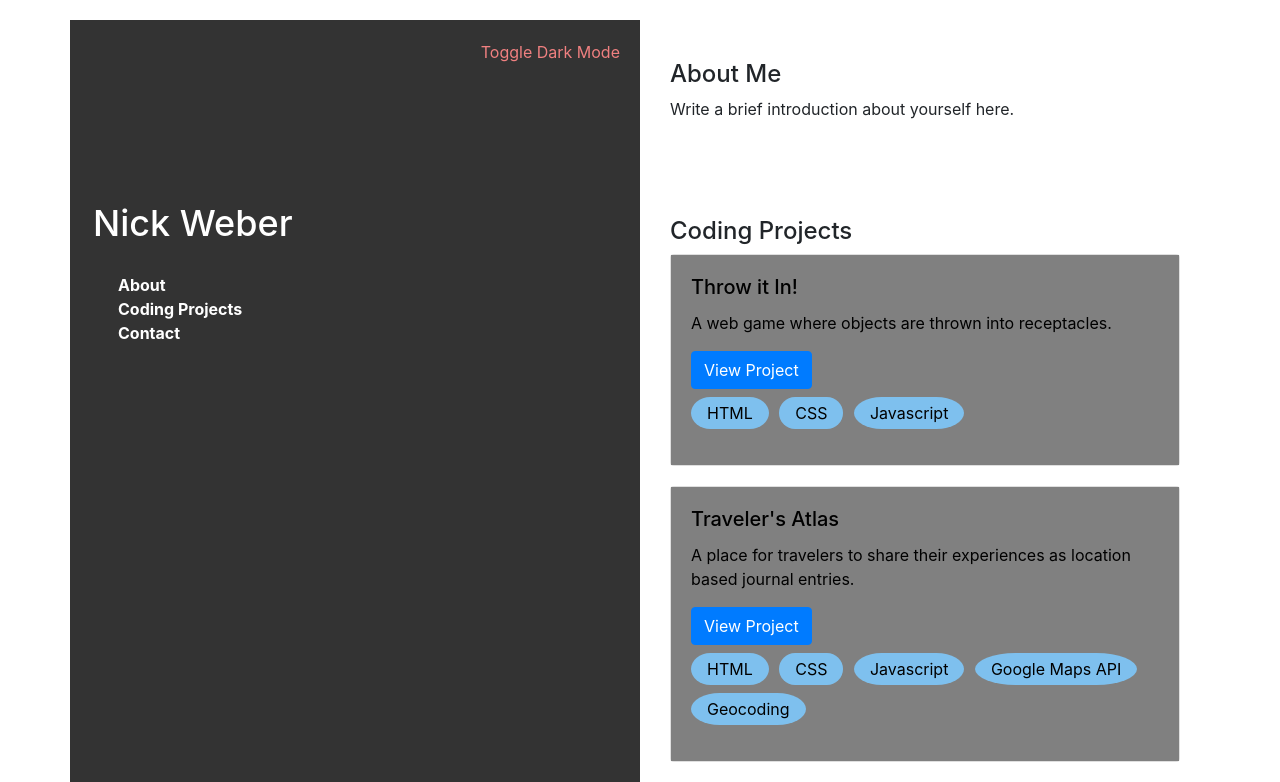
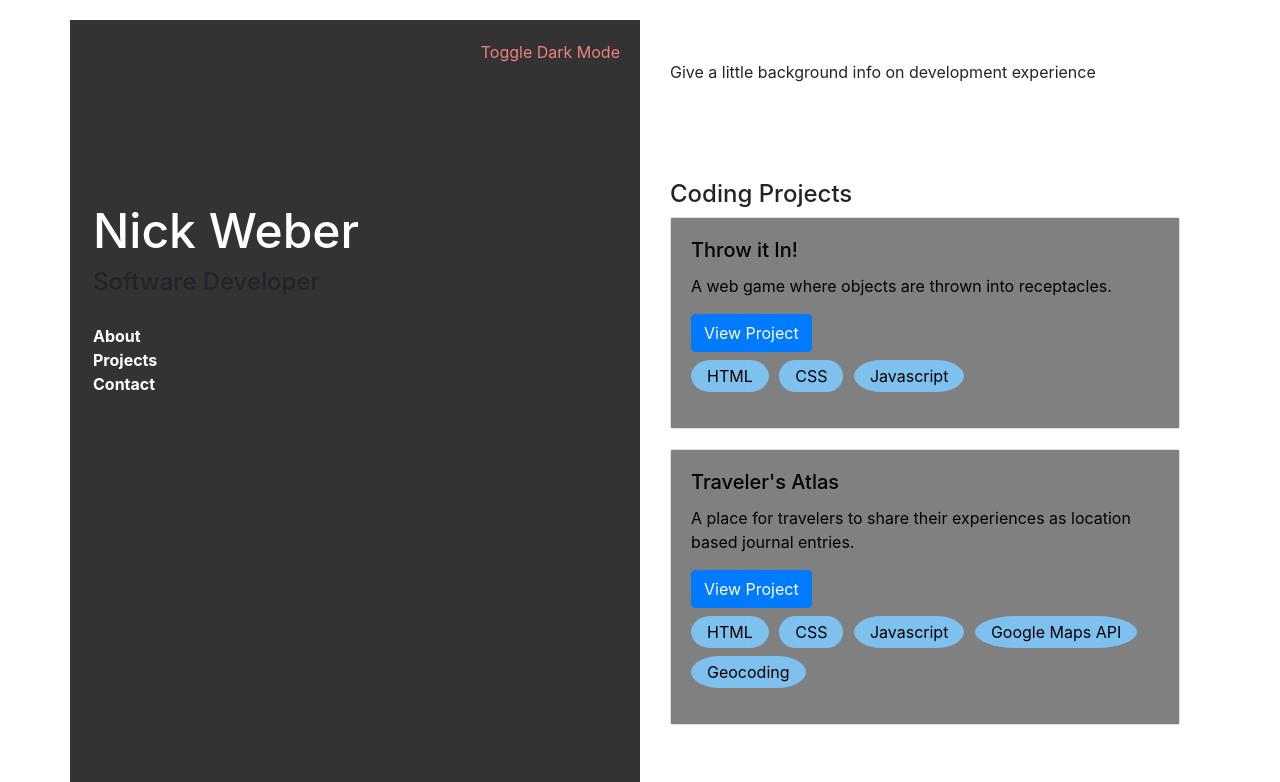
Before and after one commit to nweber28/PortfolioV2, a plain HTML site: page index.html in a window 1280 px wide. Shown: the top 782 px of the page. Drawn offline with nearby package versions, Linux system fonts and the light colour scheme.

Commit message:
Align Title Elements To Left

```diff
--- a/index.html
+++ b/index.html
@@ -5,7 +5,6 @@
     <meta name="viewport" content="width=device-width, initial-scale=1.0" />
     <title>Nick Weber</title>
     <link rel="stylesheet" href="style.css" />
-    <link rel="icon" href="HTML5_Badge.png" type="image/x-icon" />
     <link
       rel="stylesheet"
       href="https://stackpath.bootstrapcdn.com/bootstrap/4.5.2/css/bootstrap.min.css"
@@ -23,11 +22,14 @@
             Toggle Dark Mode
           </div>
           <div id="titleNav" class="text-left pl-2">
-            <h1>Nick Weber</h1>
+            <div class="d-flex flex-column" id="nameTitles">
+              <h1>Nick Weber</h1>
+              <h4>Software Developer</h4>
+            </div>
             <nav>
-              <ul class="col d-flex flex-column text-left">
+              <ul class="d-flex flex-column text-left">
                 <li><a href="#about">About</a></li>
-                <li><a href="#coding-projects">Coding Projects</a></li>
+                <li><a href="#coding-projects">Projects</a></li>
                 <li><a href="#contact">Contact</a></li>
               </ul>
             </nav>
@@ -37,8 +39,7 @@
           <div class="container">
             <div class="row">
               <section id="about" class="col-12">
-                <h2>About Me</h2>
-                <p>Write a brief introduction about yourself here.</p>
+                <p>Give a little background info on development experience</p>
               </section>
 
               <section id="coding-projects" class="col-12">
--- a/style.css
+++ b/style.css
@@ -36,18 +36,17 @@ header {
 }
 
 header h1 {
-  font-size: 36px;
+  font-size: 3rem;
   color: #fff;
+}
+
+header h3 {
+  font-size: 1.25rem;
 }
 
 /* Navigation */
 nav ul {
   list-style: none;
-}
-
-nav ul li {
-  display: inline;
-  margin: 0 10px;
 }
 
 nav a {
@@ -140,6 +139,7 @@ body.dark-mode a {
   flex-direction: column;
   gap: 20px;
 }
+
 #titleNav > li {
   display: flex;
   align-content: flex-start;
```
